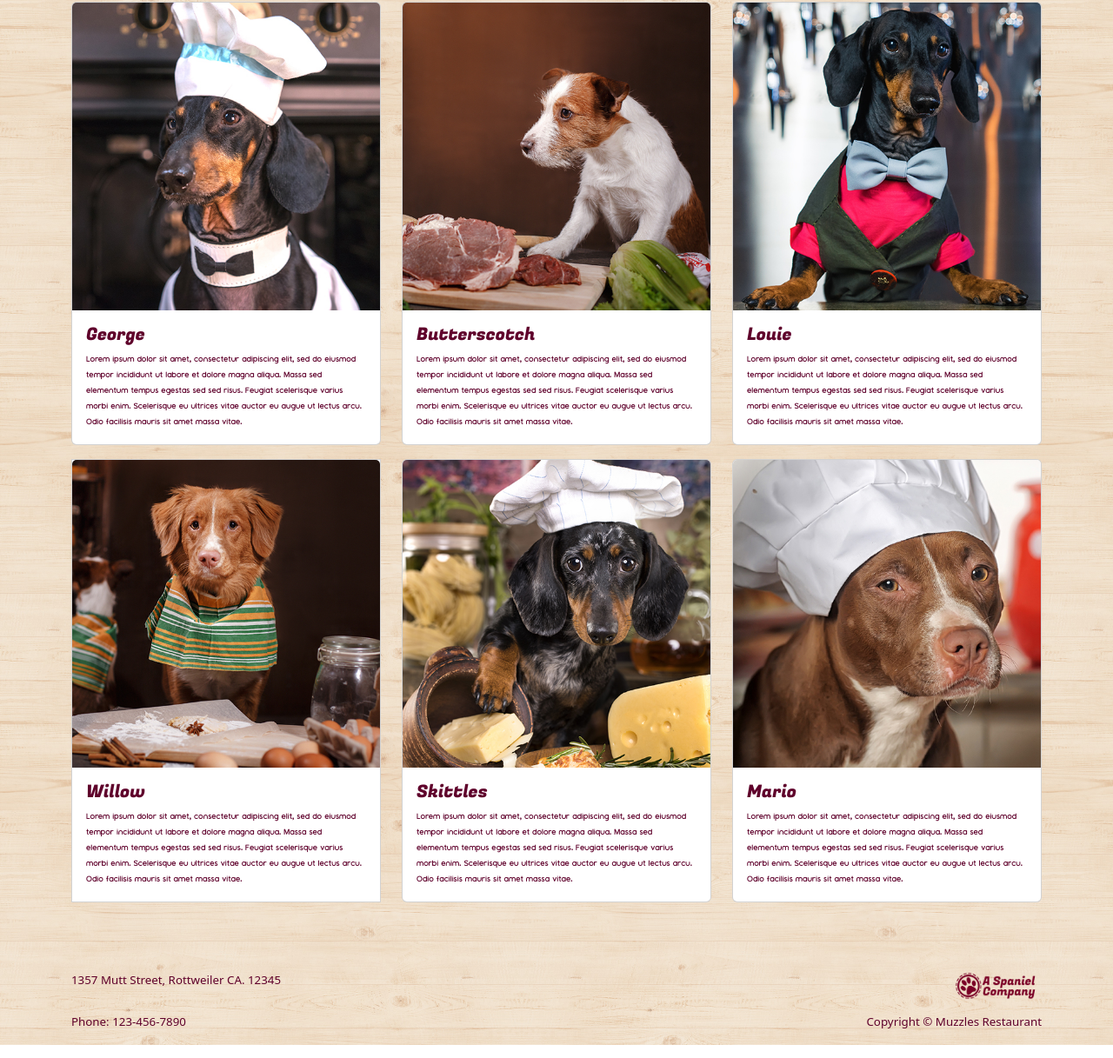
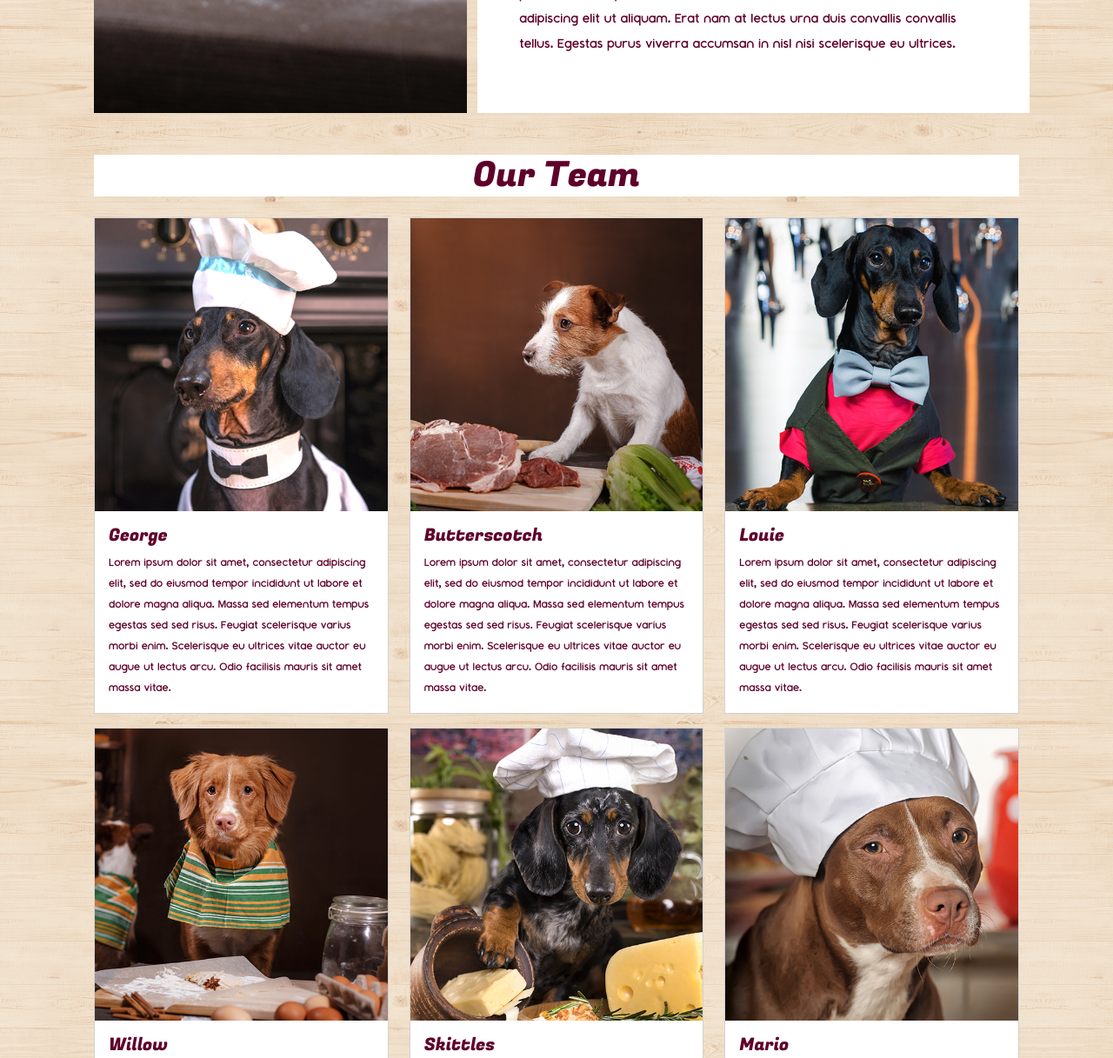
Before and after one commit to Lu3kyy/puppy-rest, a plain HTML site: page pages/About.html in a window 1280 px wide. Shown: the part 1068-2285 px from the top of the page at 87% size. Drawn offline with nearby package versions, Linux system fonts and the light colour scheme.

Commit message:
created a class that adjust container's max-width

```diff
--- a/pages/About.html
+++ b/pages/About.html
@@ -13,7 +13,7 @@
 <body>
     <header>
         <nav class="navbar navbar-expand-lg mb-3">
-            <div class="container p-0 ">
+            <div class="container p-0 container-spacing ">
                 <a href="../index.html" class="navbar-logo">
                     <img style="height: 70px;" src="../assets/MuzzlesLogo.png" alt="Muzzles Logo" /> </a>
                 <button class="navbar-toggler" type="button" data-bs-toggle="collapse"
@@ -38,14 +38,14 @@
     </header>
     <!-- Contains image with summary of the doggie staff! -->
     <article>
-        <div class="container">
+        <div class="container container-spacing">
             <div class="row mt-5 mb-5 d-flex justify-content-center">
                 <div class="col-5 d-none d-lg-block">
                     <img class="h-100 w-100 object-fit-cover" src="../assets/AboutMain.jpg" alt="" />
                 </div>
                 <div class="col-lg-7 bg-white p-5">
                     <h1 class="Fugaz-One footer-color">The Story Behind the Grill</h1>
-                    <p class="Montauk-regular footer-color">
+                    <p style="font-size:larger;" class="Montauk-regular footer-color">
                         Malesuada fames ac turpis egestas integer eget aliquet nibh
                         praesent. Mattis molestie a iaculis at erat pellentesque adipiscing
                         commodo. Quisque non tellus orci ac auctor augue. Tincidunt augue
@@ -61,7 +61,7 @@
                         Mattis rhoncus urna neque viverra justo nec. Egestas purus viverra
                         accumsan in nisl nisi scelerisque.
                     </p>
-                    <p class="Montauk-regular footer-color">
+                    <p style="font-size:larger;" class="Montauk-regular footer-color">
                         Morbi tempus iaculis urna id. Aenean pharetra magna ac placerat. Mi
                         proin sed libero enim sed faucibus turpis in. Et ultrices neque
                         ornare aenean euismod. Quisque sagittis purus sit amet. Ultricies
@@ -73,7 +73,7 @@
                         pulvinar elementum integer enim. Vel risus commodo viverra maecenas
                         accumsan. Nec dui nunc mattis enim ut.
                     </p>
-                    <p class="Montauk-regular footer-color">
+                    <p style="font-size:larger;" class="Montauk-regular footer-color">
                         Posuere lorem ipsum dolor sit amet. Sed odio morbi quis commodo odio
                         aenean. Tortor posuere ac ut consequat semper viverra nam libero.
                         Tellus elementum sagittis vitae et leo duis ut. Egestas quis ipsum
@@ -90,20 +90,23 @@
         </div>
     </article>
     <!-- Contains info of our team/staff -->
-    <section class=" pb-5">
+    <section class="pb-5">
 
-        <div class="container">
-            <div class="row mb-4">
-                <h1 class="Fugaz-One bg-white text-center p-3 footer-color">Our Team</h1>
+        <div class="container container-spacing">
+            <div class="mb-4">
+                <h1 class="Fugaz-One bg-white text-center footer-color">Our Team</h1>
             </div>
-            <div class="row d-flex justify-content-center mb-3">
+            </div>
+            <div class="container container-spacing">
+
+                <div class="row d-flex justify-content-center mb-3 ">
                     <div class="col col-md-6 col-lg-4 d-flex justify-content-center justify-content-lg-end pb-3">
-                    <div class="card card-size">
-                        <img src="../assets/doxie3.jpg" class="card-img-top about-images"
+                        <div class="card card-size rounded-0">
+                            <img src="../assets/doxie3.jpg" class="card-img-top about-images rounded-0"
                             alt="A picture of chef George the Doxie wearing a toque." />
                             <div class="card-body">
                                 <h5 class="card-title Fugaz-One footer-color">George</h5>
-                            <p class="card-text Montauk-regular footer-color" style="font-size: 12px">
+                                <p class="card-text Montauk-regular footer-color" style="font-size: 16px">
                                     Lorem ipsum dolor sit amet, consectetur adipiscing elit, sed do
                                     eiusmod tempor incididunt ut labore et dolore magna aliqua.
                                     Massa sed elementum tempus egestas sed sed risus. Feugiat
@@ -115,12 +118,12 @@
                         </div>
                     </div>
                     <div class="col col-md-6 col-lg-4 d-flex justify-content-center pb-3">
-                    <div class="card card-size">
-                        <img src="../assets/jackrussel.jpg" class="card-img-top"
+                        <div class="card card-size rounded-0">
+                            <img src="../assets/jackrussel.jpg" class="card-img-top rounded-0"
                             alt="An image of a Jack Russell Terrier prepping meat." />
                             <div class="card-body">
                                 <h5 class="card-title Fugaz-One footer-color">Butterscotch</h5>
-                            <p class="card-text Montauk-regular footer-color" style="font-size: 12px">
+                                <p class="card-text Montauk-regular footer-color" style="font-size: 16px">
                                     Lorem ipsum dolor sit amet, consectetur adipiscing elit, sed do eiusmod tempor
                                     incididunt ut labore et dolore magna aliqua. Massa sed elementum tempus egestas sed sed
                                     risus. Feugiat scelerisque varius morbi enim. Scelerisque eu ultrices vitae auctor eu
@@ -130,12 +133,12 @@
                     </div>
                 </div>
                 <div class="col col-md-6 col-lg-4 d-flex justify-content-center justify-content-lg-start pb-3">
-                    <div class="card card-size">
-                        <img src="../assets/doxie1.jpg" class="card-img-top"
+                    <div class="card card-size rounded-0">
+                        <img src="../assets/doxie1.jpg" class="card-img-top rounded-0"
                         alt="An image of a doxie wearing server atire at his/her booth." />
                         <div class="card-body">
                             <h5 class="card-title Fugaz-One footer-color">Louie</h5>
-                            <p class="card-text Montauk-regular footer-color" style="font-size: 12px">
+                            <p class="card-text Montauk-regular footer-color" style="font-size: 16px">
                                 Lorem ipsum dolor sit amet, consectetur adipiscing elit, sed do eiusmod tempor
                                 incididunt ut labore et dolore magna aliqua. Massa sed elementum tempus egestas sed sed
                                 risus. Feugiat scelerisque varius morbi enim. Scelerisque eu ultrices vitae auctor eu
@@ -147,11 +150,11 @@
 
                 <div class="col col-md-6 col-lg-4 d-flex justify-content-center justify-content-lg-end pb-3">
                     <div class="card rounded-0 card-size">
-                        <img src="../assets/novascotia.jpg" class="card-img-top"
+                        <img src="../assets/novascotia.jpg" class="card-img-top rounded-0"
                         alt="An image of a Nova Scotia Retriever wearing a doggie bib." />
                         <div class="card-body">
                             <h5 class="card-title Fugaz-One footer-color">Willow</h5>
-                            <p class="card-text Montauk-regular footer-color" style="font-size: 12px">
+                            <p class="card-text Montauk-regular footer-color" style="font-size: 16px">
                                 Lorem ipsum dolor sit amet, consectetur adipiscing elit, sed do eiusmod tempor
                                 incididunt ut labore et dolore magna aliqua. Massa sed elementum tempus egestas sed sed
                                 risus. Feugiat scelerisque varius morbi enim. Scelerisque eu ultrices vitae auctor eu
@@ -161,12 +164,12 @@
                     </div>
                 </div>
                 <div class="col col-md-6 col-lg-4 d-flex justify-content-center justify-content-lg-center pb-3">
-                    <div class="card card-size">
-                        <img src="../assets/doxie2.jpg" class="card-img-top"
+                    <div class="card card-size rounded-0">
+                        <img src="../assets/doxie2.jpg" class="card-img-top rounded-0"
                         alt="An image of a doxie wearing a toque prepping cheese." />
                         <div class="card-body">
                             <h5 class="card-title Fugaz-One footer-color">Skittles</h5>
-                            <p class="card-text Montauk-regular footer-color" style="font-size: 12px">
+                            <p class="card-text Montauk-regular footer-color" style="font-size: 16px">
                                 Lorem ipsum dolor sit amet, consectetur adipiscing elit, sed do eiusmod tempor
                                 incididunt ut labore et dolore magna aliqua. Massa sed elementum tempus egestas sed sed
                                 risus. Feugiat scelerisque varius morbi enim. Scelerisque eu ultrices vitae auctor eu
@@ -176,12 +179,12 @@
                     </div>
                 </div>
                 <div class="col col-md-6 col-lg-4 d-flex justify-content-center justify-content-lg-start pb-3">
-                    <div class="card card-size">
-                        <img src="../assets/staffie.jpg" class="card-img-top"
+                    <div class="card card-size rounded-0">
+                        <img src="../assets/staffie.jpg" class="card-img-top rounded-0"
                         alt="An image of a brown staffie also wearing a toque." />
                         <div class="card-body">
                             <h5 class="card-title Fugaz-One footer-color">Mario</h5>
-                            <p class="card-text Montauk-regular footer-color" style="font-size: 12px">
+                            <p class="card-text Montauk-regular footer-color" style="font-size: 16px">
                                 Lorem ipsum dolor sit amet, consectetur adipiscing elit, sed do eiusmod tempor
                                 incididunt ut labore et dolore magna aliqua. Massa sed elementum tempus egestas sed sed
                                 risus. Feugiat scelerisque varius morbi enim. Scelerisque eu ultrices vitae auctor eu
@@ -193,11 +196,12 @@
             </div>
         </div>
     </div>
+    </div>
 </section>
 
     <!-- Bottom Navbar -->
     <footer>
-        <div class="container">
+        <div class="container container-spacing">
             <div class="row d-flex justify-content-center">
                 <div class="order-1 col-sm-12 col-md-6 footer-left footer-mobile">
                     <p class="footer-color"> 1357 Mutt Street, Rottweiler CA. 12345</p>
--- a/styles/styles.css
+++ b/styles/styles.css
@@ -232,7 +232,10 @@ body{
   background: transparent;
   border: none;
 }
+.container-spacing{
+max-width: 85% !important;
 
+}
 
 
                                                 /*footer code/catering*/
```
Also changed, not shown: index.html (+5 -5 lines), 1 other file. Lines whose indentation alone changed are shown as unchanged.
